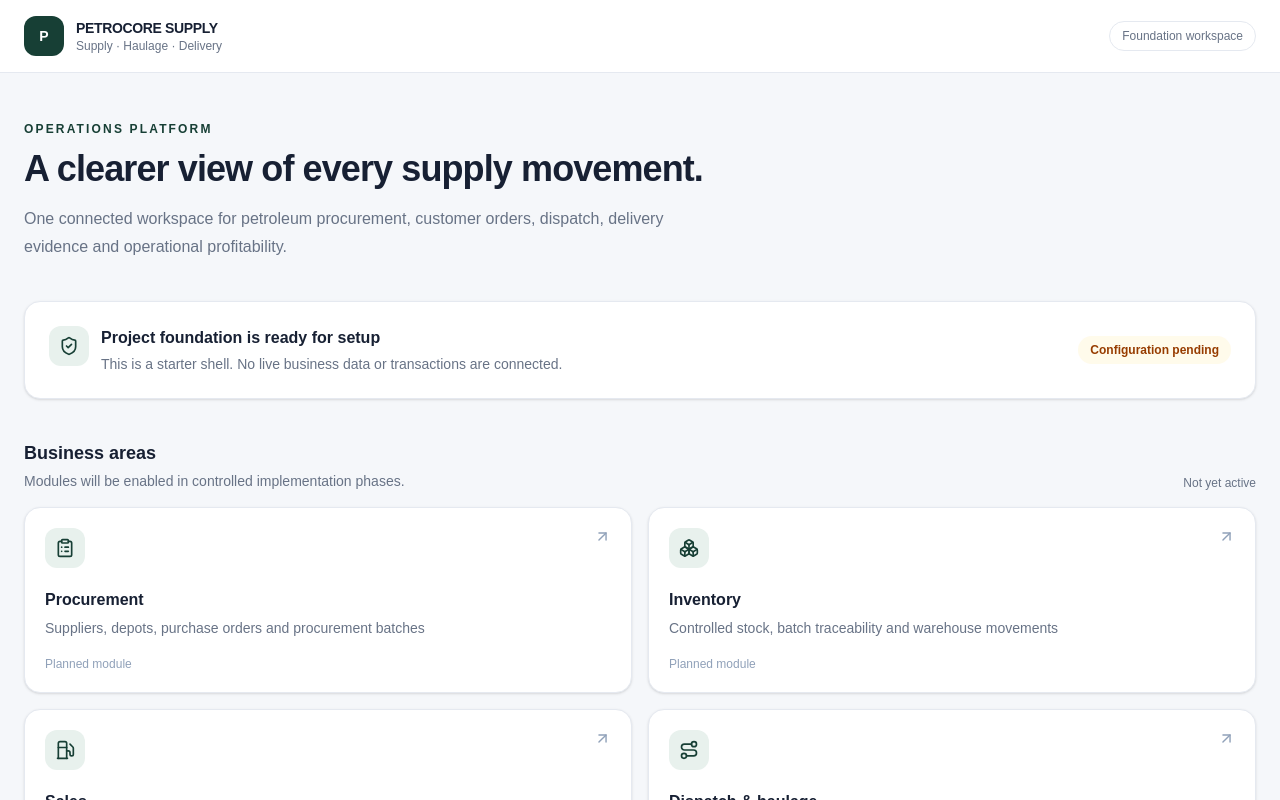
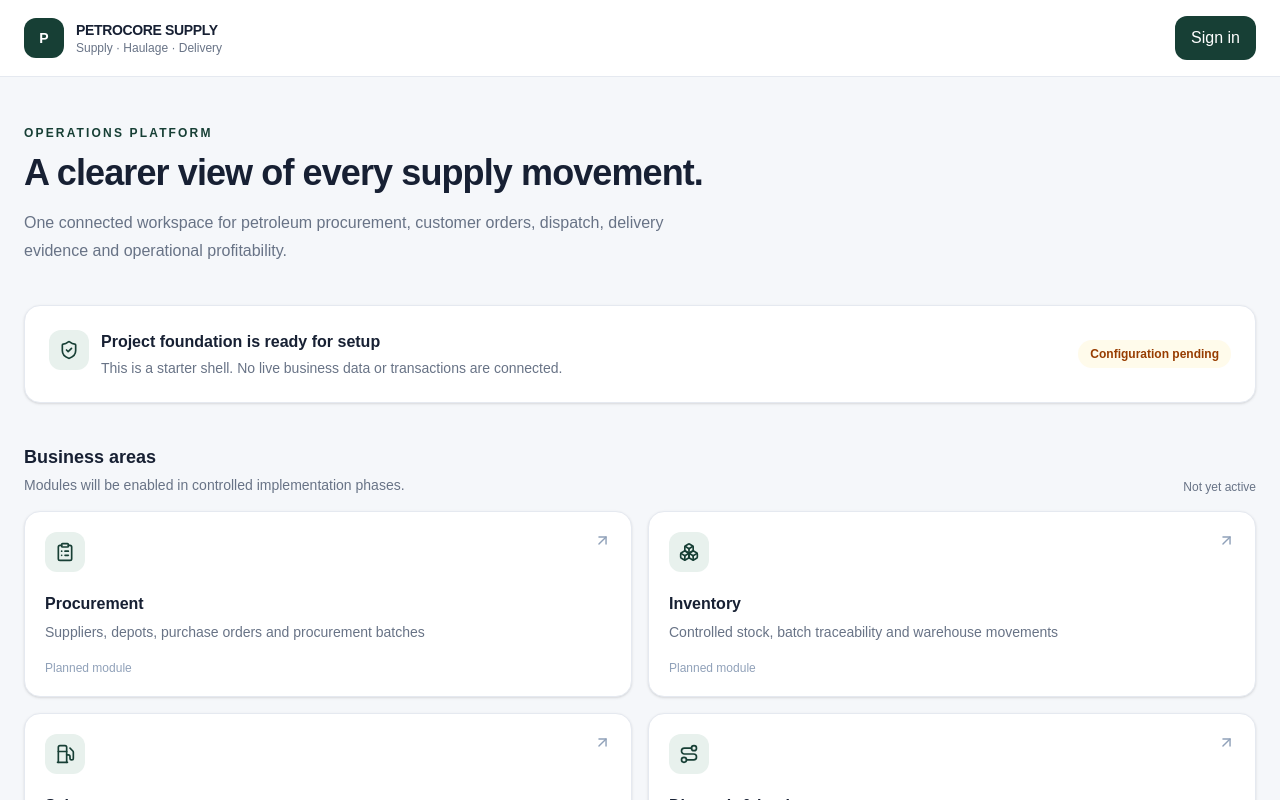
Before and after one commit to Tunol82/PetroCore-Supply, a Next.js app: page / in a window 1280 px wide. Shown: the top 800 px of the page. Built offline with nearby package versions, Linux system fonts and the light colour scheme.

Commit message:
feat: add sign-in entry point to PetroCore Supply home

```diff
--- a/src/app/page.tsx
+++ b/src/app/page.tsx
@@ -19,7 +19,7 @@ export default function HomePage() {
               <p className="text-xs text-[var(--muted)]">Supply · Haulage · Delivery</p>
             </div>
           </div>
-          <span className="rounded-full border border-[var(--line)] px-3 py-1.5 text-xs font-medium text-[var(--muted)]">Foundation workspace</span>
+          <a href="/login" className="rounded-xl bg-[var(--brand)] px-4 py-2.5 text-sm font-semibold text-white transition hover:opacity-90">Sign in</a>
         </div>
       </header>
 
```
